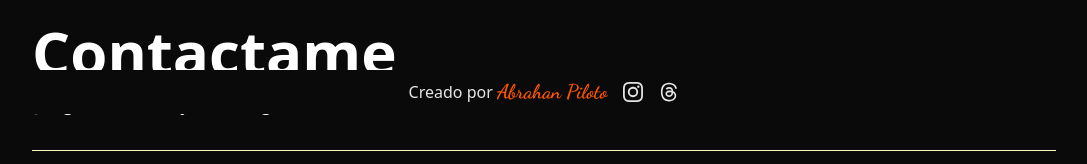
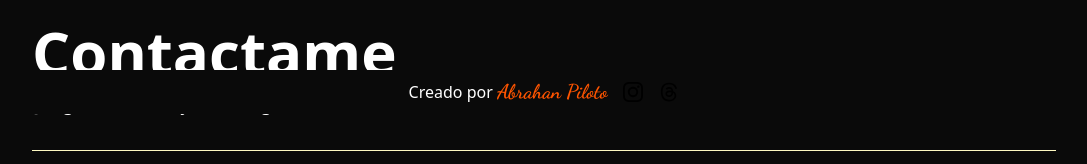
Before and after one commit to Abrahanpiloto/new-portfolio, a React (Vite) app: page / in a window 1280 px wide. Shown: the part 686-850 px from the top of the page, without its empty margins (96-1183 px from the left). Built offline with nearby package versions, Linux system fonts and the light colour scheme.

Commit message:
css footer

```diff
--- a/src/components/Footer.jsx
+++ b/src/components/Footer.jsx
@@ -4,13 +4,13 @@ import { FaThreads } from "react-icons/fa6";
 
 const Footer = () => {
   return (
-    <footer className="fixed bottom-0 left-0 right-0 z-50 bg-[#FCF9F5] dark:bg-neutral-950 text-neutral-800 dark:text-neutral-200 py-2 px-4">
+    <footer className="fixed bottom-0 left-0 right-0 z-50  bg-neutral-950 py-2 px-4">
       <div className="max-w-6xl mx-auto flex justify-center gap-4 items-center text-center ">
-        <p className="mb-2 md:mb-0">
+        <p className="mb-2 md:mb-0 text-white">
           Creado por{" "}
           <span
             style={{ fontFamily: "Dancing Script, cursive" }}
-            className="text-xl text-[#FF5500] dark:text-[#FF5500] font-bold"
+            className="text-xl text-[#FF5500] font-bold"
           >
             Abrahan Piloto
           </span>{" "}
```
